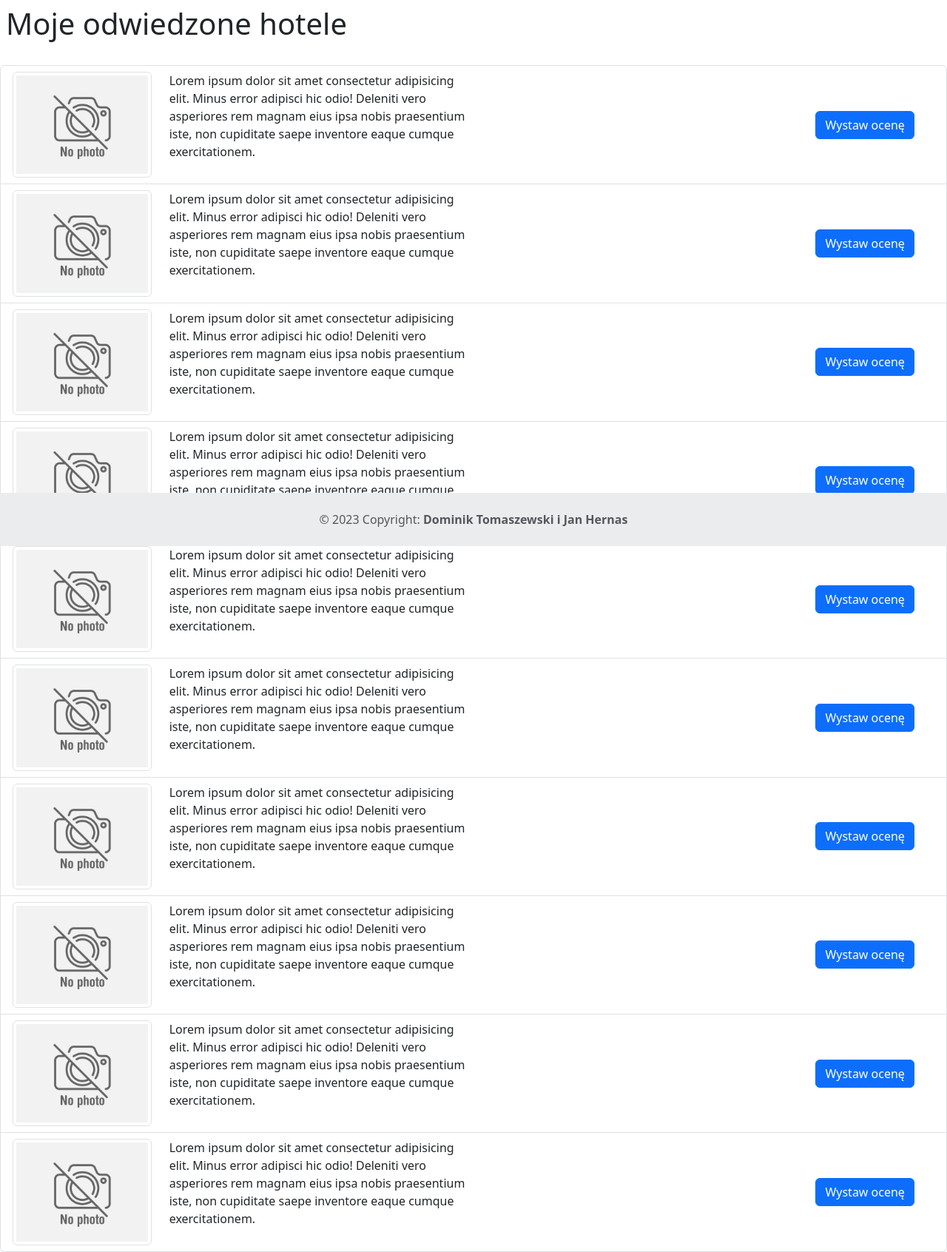
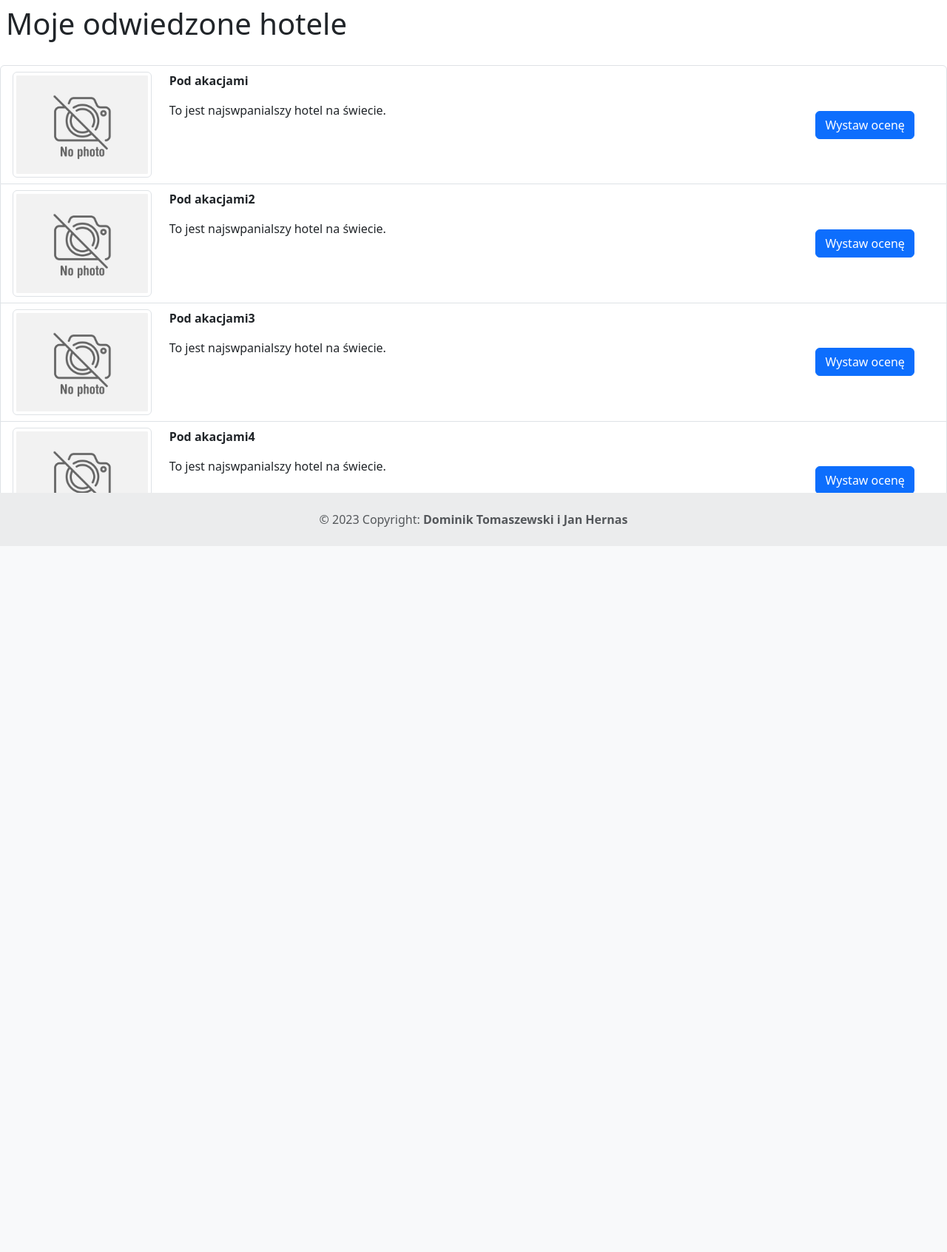
Before and after one commit to jasiex01/PO_project, a Flask app: page /hotelsRate in a window 1280 px wide. Shown: the part 62-1754 px from the top of the page at 74% size. After the commit the page ends 800 px from the top, so only its background shows below. Run offline with Flask 2, Linux system fonts and the light colour scheme.

Commit message:
input to hotels.html from function

```diff
--- a/app.py
+++ b/app.py
@@ -17,7 +17,12 @@ def hello():
 
 @app.route('/hotelsRate')
 def hotelsRate():
-    return render_template('hotelsRate.html')
+    values = [(None, "Pod akacjami", "To jest najswpanialszy hotel na świecie."),
+              (None, "Pod akacjami2", "To jest najswpanialszy hotel na świecie."),
+              (None, "Pod akacjami3", "To jest najswpanialszy hotel na świecie."),
+              (None, "Pod akacjami4", "To jest najswpanialszy hotel na świecie.")]
+
+    return render_template('hotelsRate.html', hotels=values)
 
 @app.route('/hotels')
 def hotels():
--- a/templates/hotels.html
+++ b/templates/hotels.html
@@ -7,15 +7,16 @@
 
     <!--Tutaj jakos podana lista z hotelami-->
     <ul class="list-group">
-        {% for _ in range(0, 10) %}
+        {% for hotel in hotels %}
         <li class="list-group-item">
             <div class="row">
                 <div class="col">
                     <img src="static/noPhoto.jpg" class="fixed-im img-thumbnail" alt="...">
                 </div>
                 <div class="col-8">
+                    <p class="fw-bold">{{hotel[1]}}</p>
                     <p style="width:50%">
-                        Lorem ipsum dolor sit amet consectetur adipisicing elit. Minus error adipisci hic odio! Deleniti vero asperiores rem magnam eius ipsa nobis praesentium iste, non cupiditate saepe inventore eaque cumque exercitationem.
+                        {{hotel[2]}}
                     </p>
                 </div>
                 <div class="col align-items-center my-auto text-center">
```
